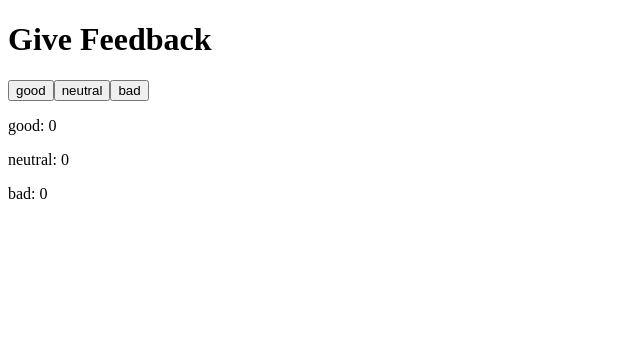
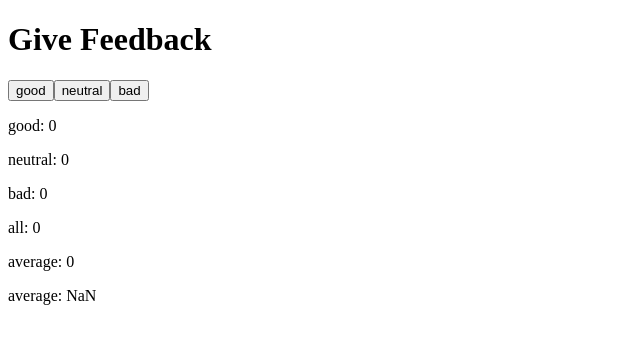
Before and after one commit to linabreu/FullStackOpen, a React (Vite) app in the folder Part1/unicafe/: page / in a window 1280 px wide. Shown: the top 344 px of the page, without its empty margins (0-640 px from the left). Built offline with nearby package versions, Linux system fonts and the light colour scheme.

Commit message:
added exercise 1.7

```diff
--- a/Part1/unicafe/src/App.jsx
+++ b/Part1/unicafe/src/App.jsx
@@ -21,6 +21,9 @@ const App = () => {
       <p>good: {good}</p>
       <p>neutral: {neutral}</p>
       <p>bad: {bad}</p>
+      <p>all: {good + bad + neutral}</p>
+      <p>average: {(good + bad + neutral)/3}</p>
+      <p>average: {good/(good + bad + neutral)*100}</p>
     </div>
   )
 }
```
